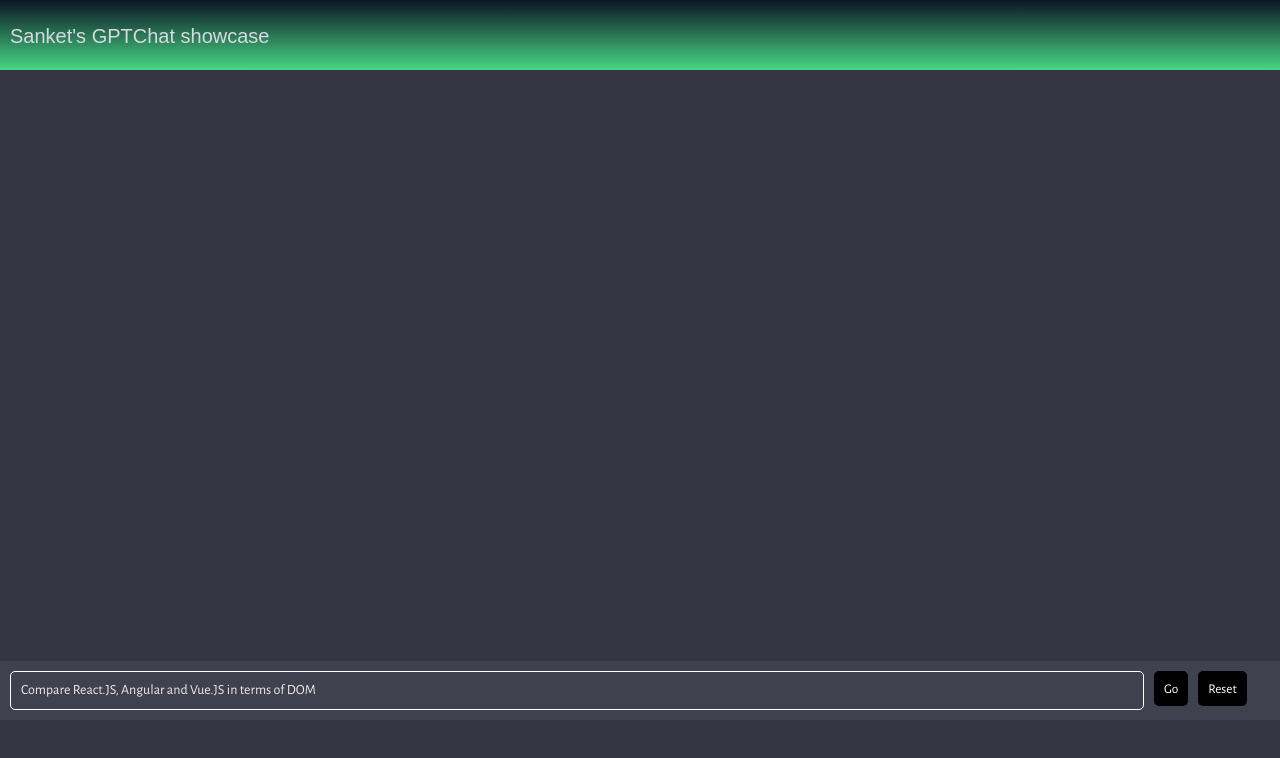
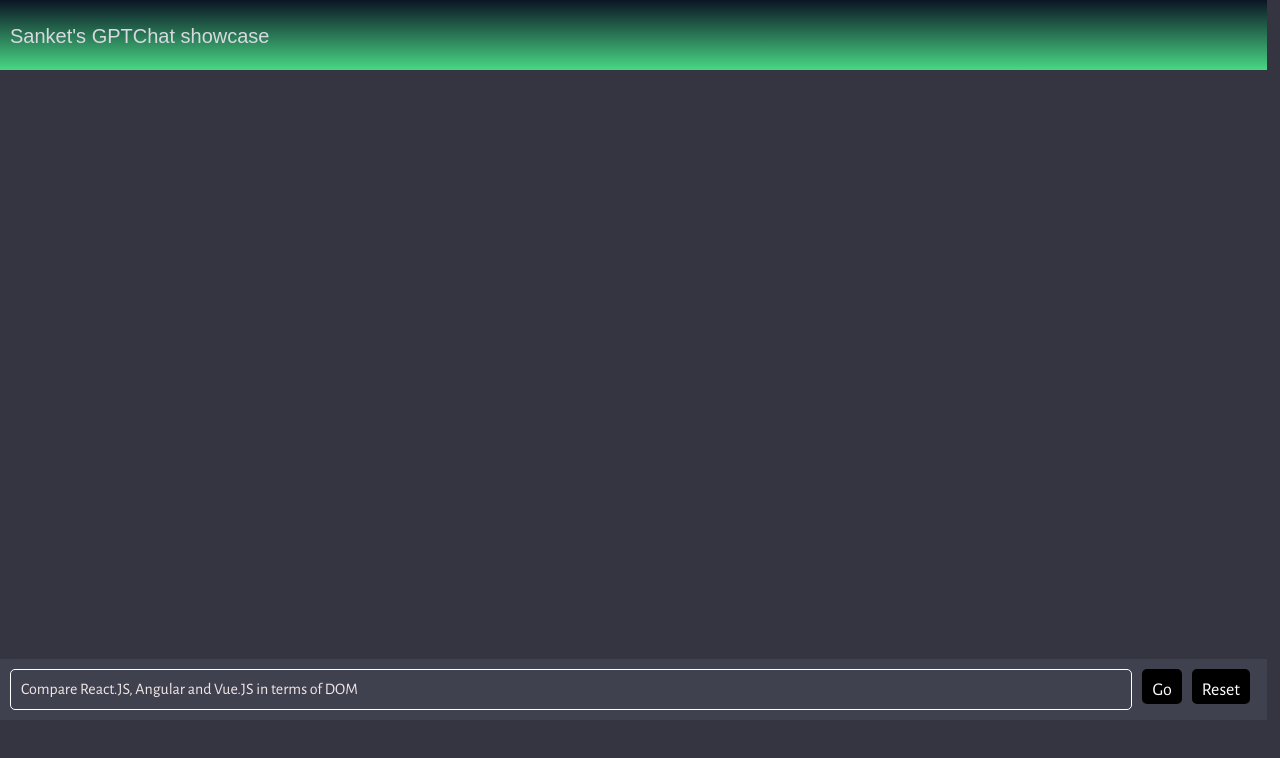
Before and after one commit to sankett/gpt3-web, a Next.js app: page / in a window 1280 px wide. Shown: the top 758 px of the page. Built offline with nearby package versions, Linux system fonts and the light colour scheme.

Commit message:
changed font

```diff
--- a/pages/styles.css
+++ b/pages/styles.css
@@ -22,7 +22,7 @@ body {
   margin-top: -40px;
 }
 #app {
-  width: 100vw;
+  width: 99vw;
   height: 90vh;
   background: #343541;
   display: flex;
@@ -99,9 +99,10 @@ overflow-y: auto;
 
 .messagebot {
   flex: 1;
-
+  letter-spacing: -0.5px;
+  font-family: 'Manrope', sans-serif;
   color: #fbfaf5;
-  font-size: 16px;
+  font-size: 20px;
 
   max-width: 100%;
   overflow-x: scroll;
@@ -120,9 +121,10 @@ overflow-y: auto;
 
 .messageuser {
   flex: 1;
-
+  letter-spacing: -0.5px;
+  font-family: 'Manrope', sans-serif;
   color: #ebc419;
-  font-size: 16px;
+  font-size: 20px;
 
   max-width: 100%;
   overflow-x: scroll;
@@ -181,7 +183,7 @@ textarea {
 .inputtext {
   width: 90%;
   color: rgb(241, 230, 230);
-  font-size: 14px;
+  font-size: 16px;
 
   padding: 10px;
   background: transparent;
@@ -209,6 +211,7 @@ form img {
    padding-bottom: 25px;
     height: 30px;
     border-radius: 5px;
+    font-size: 18px;
 }
 
 /* width */
```
